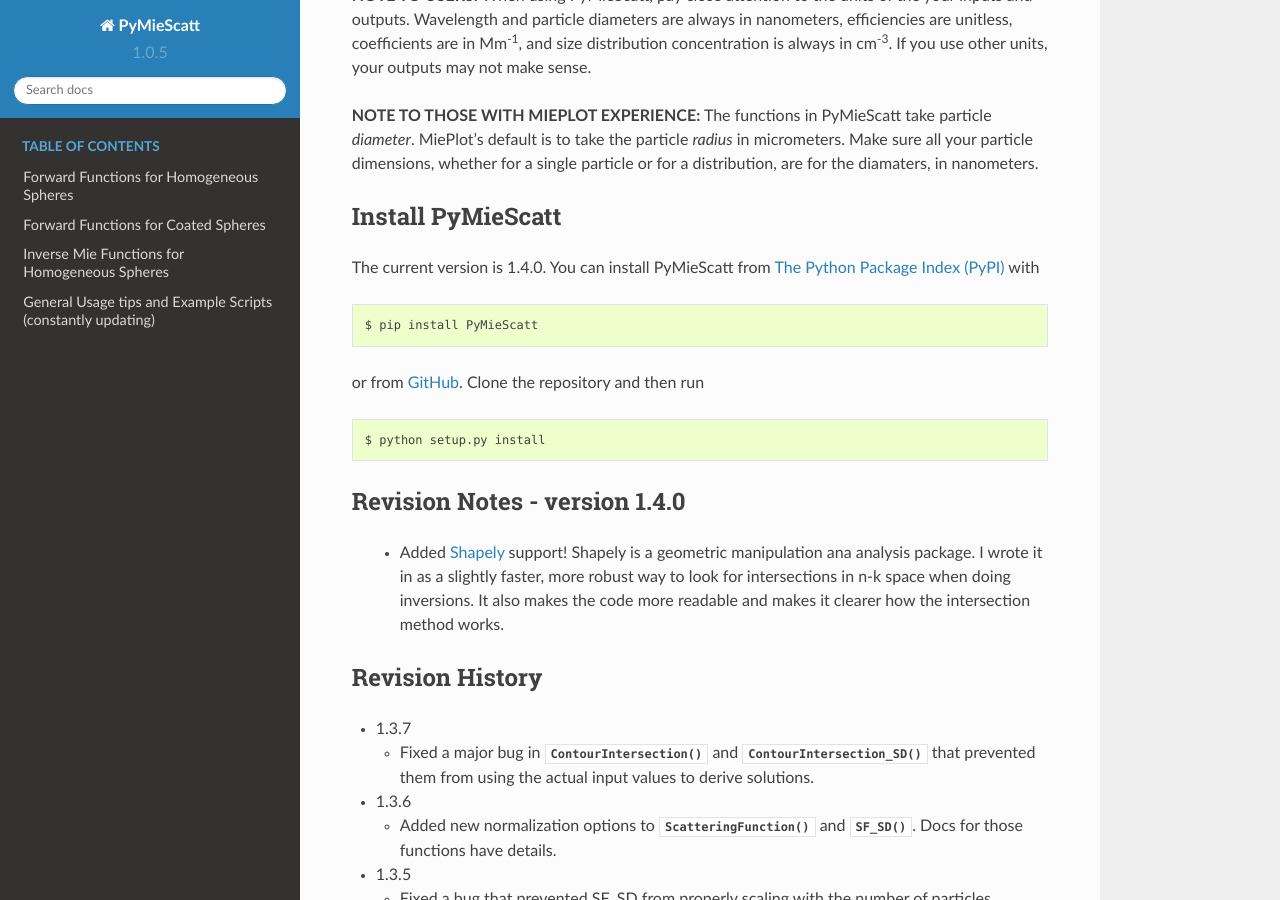
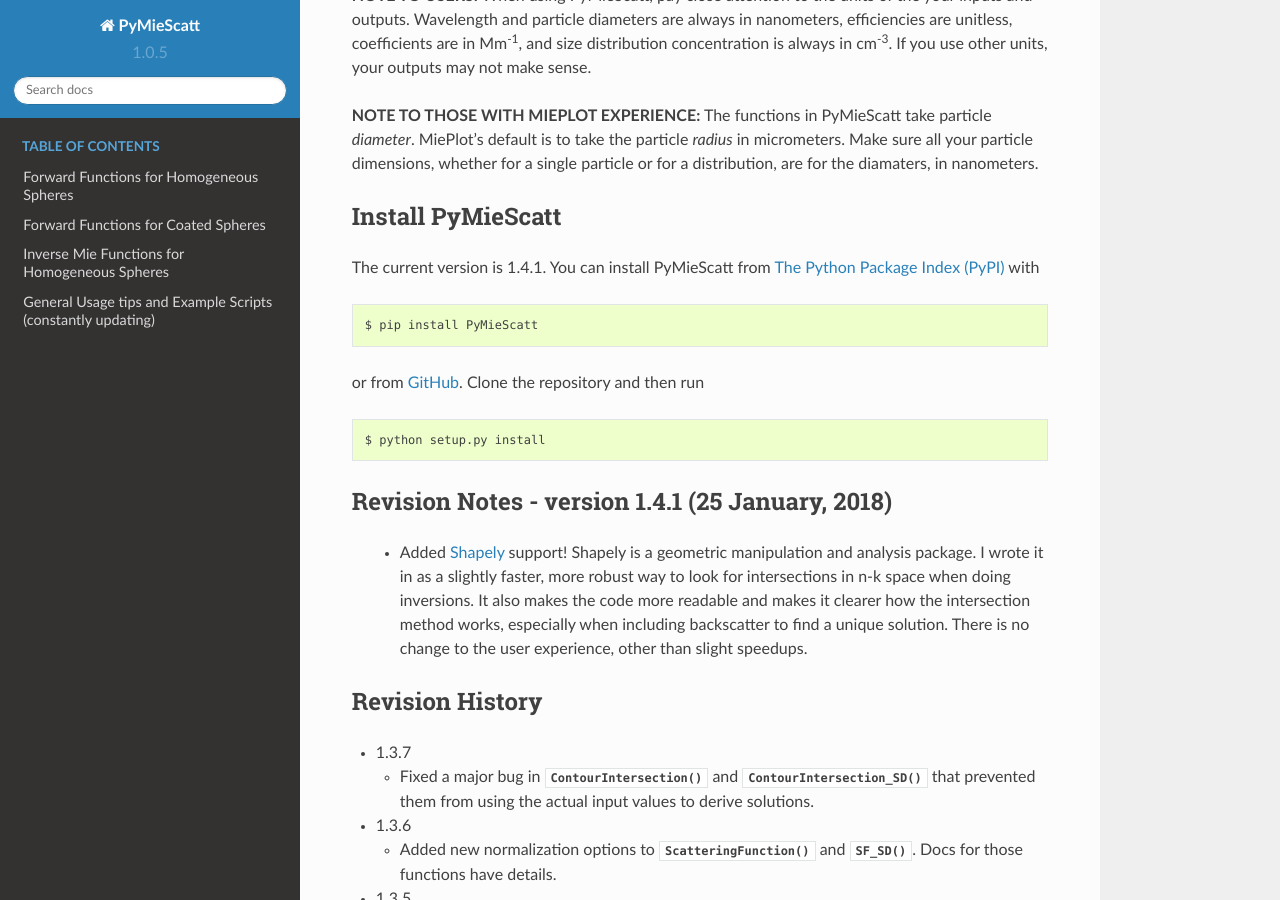
Before and after one commit to bsumlin/PyMieScatt, a Sphinx documentation site: the page built from docs/index.rst, in a window 1280 px wide and 900 px high, scrolled down 549 px. Built offline with Sphinx 7.4.7 and the Read the Docs theme 2.0.0, drawn with Linux system fonts in a browser that asks for light colours; formulas are drawn with MathJax 3; pages that are not in the unit, such as notebooks, are missing from menus.

```diff
--- a/PyMieScatt/_version.py
+++ b/PyMieScatt/_version.py
@@ -1 +1 @@
-__version__ = "1.4.0"
+__version__ = "1.4.1"
--- a/docs/index.rst
+++ b/docs/index.rst
@@ -21,7 +21,7 @@ Documentation is currently under development, but almost complete. A manuscript
 Install PyMieScatt
 ------------------
 
-The current version is 1.4.0. You can install PyMieScatt from `The Python Package Index (PyPI) <https://pypi.python.org/pypi/PyMieScatt>`_ with ::
+The current version is 1.4.1. You can install PyMieScatt from `The Python Package Index (PyPI) <https://pypi.python.org/pypi/PyMieScatt>`_ with ::
 
    $ pip install PyMieScatt
 
@@ -30,10 +30,10 @@ or from `GitHub <https://github.com/bsumlin/PyMieScatt>`_. Clone the repository
 
    $ python setup.py install
 
-Revision Notes - version 1.4.0
-------------------------------
+Revision Notes - version 1.4.1 (25 January, 2018)
+------------------------------------------
 
-  - Added `Shapely <https://shapely.readthedocs.io/>`_ support! Shapely is a geometric manipulation ana analysis package. I wrote it in as a slightly faster, more robust way to look for intersections in n-k space when doing inversions. It also makes the code more readable and makes it clearer how the intersection method works.
+  - Added `Shapely <https://shapely.readthedocs.io/>`_ support! Shapely is a geometric manipulation and analysis package. I wrote it in as a slightly faster, more robust way to look for intersections in n-k space when doing inversions. It also makes the code more readable and makes it clearer how the intersection method works, especially when including backscatter to find a unique solution. There is no change to the user experience, other than slight speedups.
 
 Revision History
 ----------------
```
Also changed, not shown: 8 other files.
